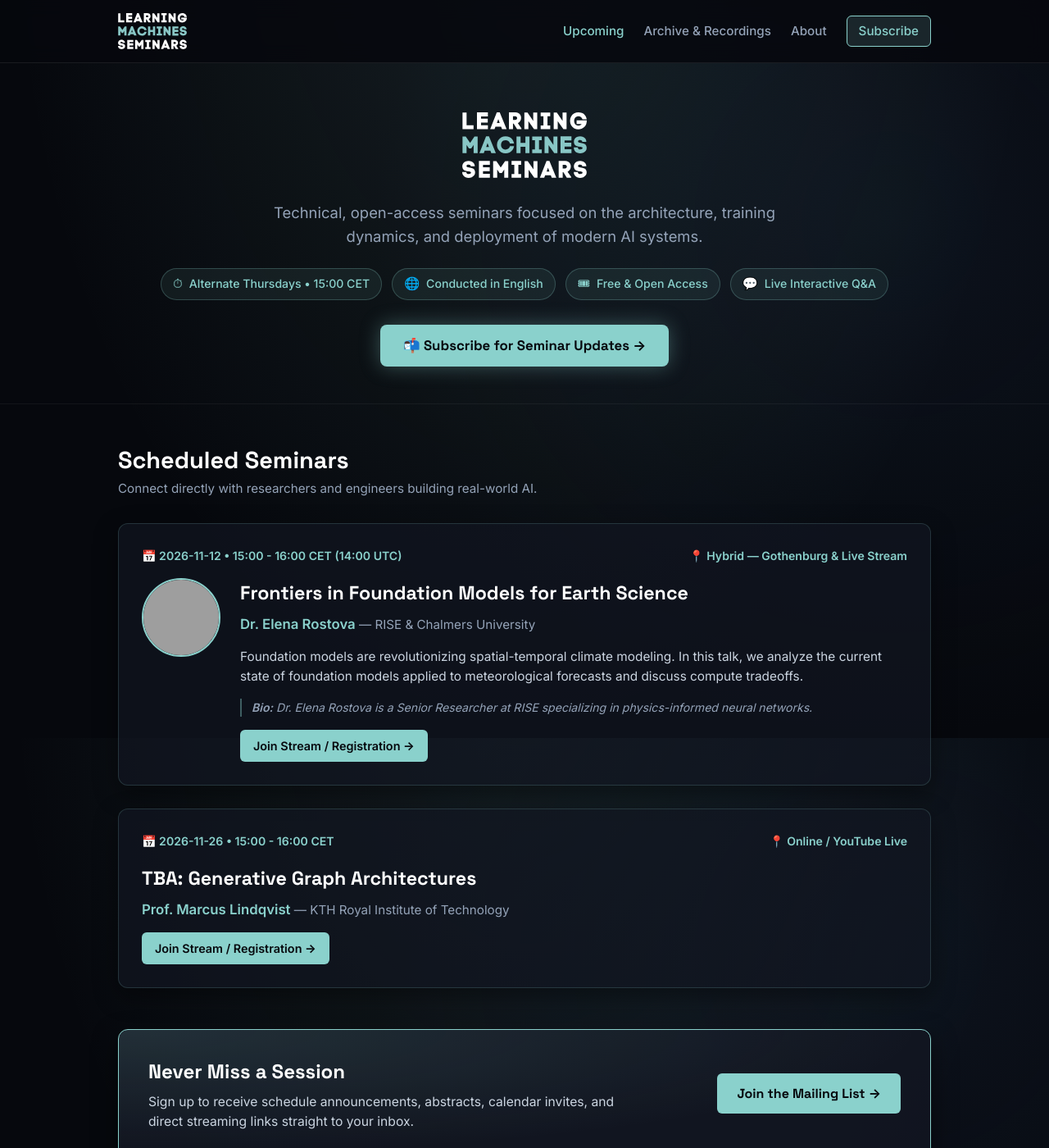
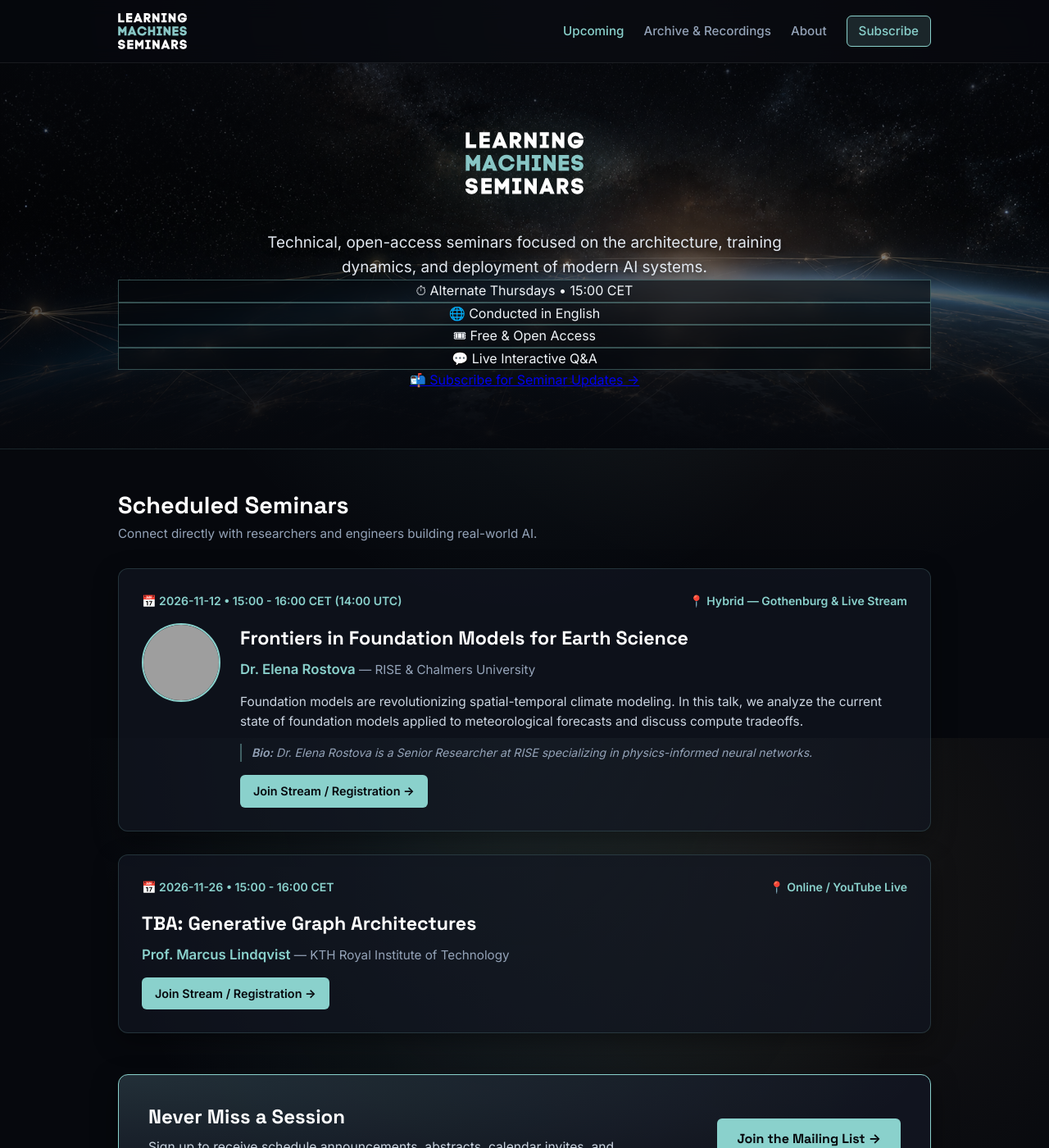
Before and after one commit to olofmogren/learningmachines.eu, a Jekyll site: the page built from index.html, in a window 1280 px wide and 1400 px high. Shown: the whole window at 82% size. Built offline with Jekyll 4.4.1, drawn with Linux system fonts in a browser that asks for light colours; grey boxes are pictures that could not be loaded.

Commit message:
colors and backgrounds.

```diff
--- a/assets/css/style.css
+++ b/assets/css/style.css
@@ -22,8 +22,8 @@ body {
   font-family: var(--font-body);
   line-height: 1.6;
   background-image:
-    radial-gradient(ellipse at 50% -20%, rgba(138, 209, 204, 0.12), transparent 70%),
-    radial-gradient(circle at 85% 30%, rgba(26, 42, 64, 0.3), transparent 50%);
+    radial-gradient(ellipse at 50% -10%, rgba(138, 209, 204, 0.15), transparent 60%),
+    radial-gradient(circle at 75% 20%, rgba(220, 180, 130, 0.08), transparent 45%);
   background-attachment: fixed;
   min-height: 100vh;
   display: flex;
@@ -94,81 +94,80 @@ body {
   box-shadow: 0 0 15px rgba(138, 209, 204, 0.4);
 }
 
-/* Hero Section */
+/* Hero Section with Cosmic Network Artwork */
 .hero {
-  padding: 60px 0 45px;
+  position: relative;
+  padding: 80px 0 70px;
   text-align: center;
-  border-bottom: 1px solid rgba(255, 255, 255, 0.05);
+  background-color: var(--bg-black);
+
+  /* Layered background: top fade, bottom black fade, and the hero artwork */
+  background-image:
+    linear-gradient(
+      180deg,
+      rgba(6, 8, 13, 0.75) 0%,
+      rgba(6, 8, 13, 0.4) 40%,
+      rgba(6, 8, 13, 0.85) 80%,
+      #06080d 100%
+    ),
+    url('/assets/images/hero-bg.jpg');
+  background-position: center bottom;
+  background-repeat: no-repeat;
+  background-size: cover;
+  border-bottom: 1px solid rgba(138, 209, 204, 0.15);
+  overflow: hidden;
 }
+
+/* Subtle glow behind the logo matching the horizon sunrise */
 .hero-brand-wrap {
   margin-bottom: 20px;
+  position: relative;
+  display: inline-block;
+}
+.hero-brand-wrap::before {
+  content: '';
+  position: absolute;
+  top: 50%;
+  left: 50%;
+  transform: translate(-50%, -50%);
+  width: 280px;
+  height: 100px;
+  background: radial-gradient(ellipse, rgba(138, 209, 204, 0.25) 0%, transparent 70%);
+  filter: blur(24px);
+  z-index: 0;
+  pointer-events: none;
 }
 .hero-logo-img {
-  height: 80px;
+  position: relative;
+  z-index: 1;
+  height: 84px;
   max-width: 90%;
   width: auto;
   display: inline-block;
+  filter: drop-shadow(0 4px 16px rgba(0, 0, 0, 0.8));
 }
-.hero h1 {
-  font-family: var(--font-heading);
-  font-size: 3rem;
-  font-weight: 800;
-  letter-spacing: 0.05em;
-  text-transform: uppercase;
-}
-.hero h1 span {
-  color: var(--accent-cyan);
-}
+
 .hero-tagline {
-  color: var(--text-muted);
-  font-size: 1.15rem;
+  position: relative;
+  z-index: 1;
+  color: #e2e8f0;
+  font-size: 1.18rem;
   margin-top: 12px;
   max-width: 680px;
   margin-left: auto;
   margin-right: auto;
+  text-shadow: 0 2px 10px rgba(0, 0, 0, 0.9);
 }
-.hero-badges {
-  display: flex;
-  justify-content: center;
-  flex-wrap: wrap;
-  gap: 12px;
-  margin-top: 24px;
+
+.hero-badges, .hero-actions {
+  position: relative;
+  z-index: 1;
 }
+
 .badge-item {
-  display: flex;
-  align-items: center;
-  gap: 8px;
-  background: rgba(138, 209, 204, 0.08);
-  border: 1px solid rgba(138, 209, 204, 0.25);
-  color: var(--accent-cyan);
-  padding: 6px 14px;
-  border-radius: 20px;
-  font-size: 0.88rem;
-  font-weight: 500;
-}
-.badge-icon {
-  font-size: 0.95rem;
-}
-.hero-actions {
-  margin-top: 30px;
-}
-.btn-primary-glow {
-  display: inline-block;
-  background: var(--accent-cyan);
-  color: #06080d;
-  font-family: var(--font-heading);
-  font-weight: 700;
-  font-size: 1.05rem;
-  padding: 12px 28px;
-  border-radius: 8px;
-  text-decoration: none;
-  box-shadow: 0 0 24px rgba(138, 209, 204, 0.35);
-  transition: all 0.25s ease;
-}
-.btn-primary-glow:hover {
-  background: var(--accent-cyan-hover);
-  transform: translateY(-2px);
-  box-shadow: 0 0 32px rgba(138, 209, 204, 0.6);
+  backdrop-filter: blur(8px);
+  background: rgba(6, 8, 13, 0.65);
+  border: 1px solid rgba(138, 209, 204, 0.35);
 }
 
 /* Headings */
```
Also changed, not shown: assets/images/hero-bg.jpg (added), 1 other file.
